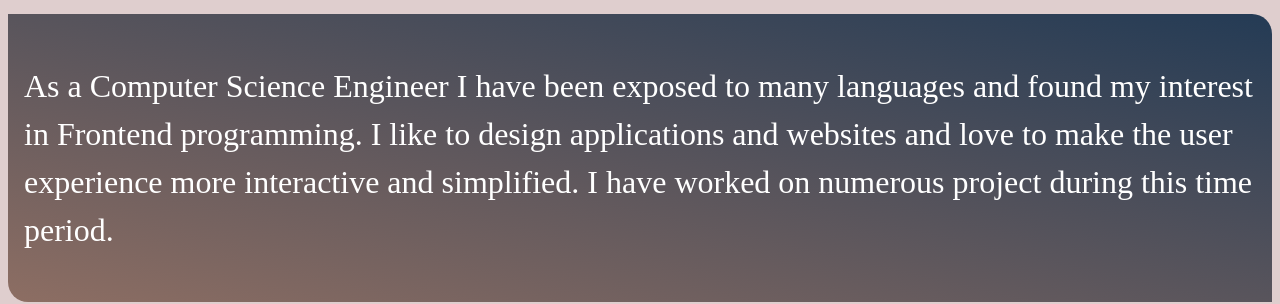
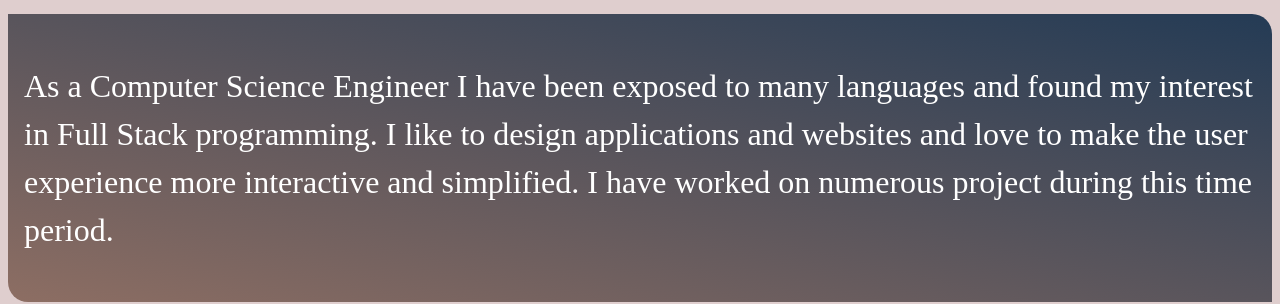
Before and after one commit to SDhawal/portfolio, a React (Create React App) app: page / in a window 1280 px wide. Shown: the part 409-713 px from the top of the page. Built offline with nearby package versions, Linux system fonts and the light colour scheme.

Commit message:
changed the message

```diff
--- a/src/MainBody.js
+++ b/src/MainBody.js
@@ -9,7 +9,7 @@ function MainBody() {
                 <h2 className='name'>Dhawal Sharma</h2>
                 <div className='buttons-left-card'>
                 <Link to="/contact"className='link'><button className='resume-button'>Contact</button></Link>
-                <a href = 'https://drive.google.com/file/d/1J6xHVlWOnE7XB9IqkKSHyhe7stphn2Y0/view?usp=share_link' target="_blank"><button className='resume-button'>Resume</button></a>
+                <a href = 'https://drive.google.com/file/d/1J6xHVlWOnE7XB9IqkKSHyhe7stphn2Y0/view?usp=share_link' target="_blank" rel='noreferrer'><button className='resume-button'>Resume</button></a>
                 </div>
                 </div>
                 <div className='right-card'>
@@ -20,7 +20,7 @@ function MainBody() {
                     </div>
         </div>
         <div className='brief-card'>
-           <p>As a Computer Science Engineer I have been exposed to many languages and found my interest in Frontend programming.
+           <p>As a Computer Science Engineer I have been exposed to many languages and found my interest in Full Stack programming.
            I like to design applications and websites and love to make the user experience more interactive and simplified. I have worked on numerous project during this time period.
            </p>
         </div>
```
